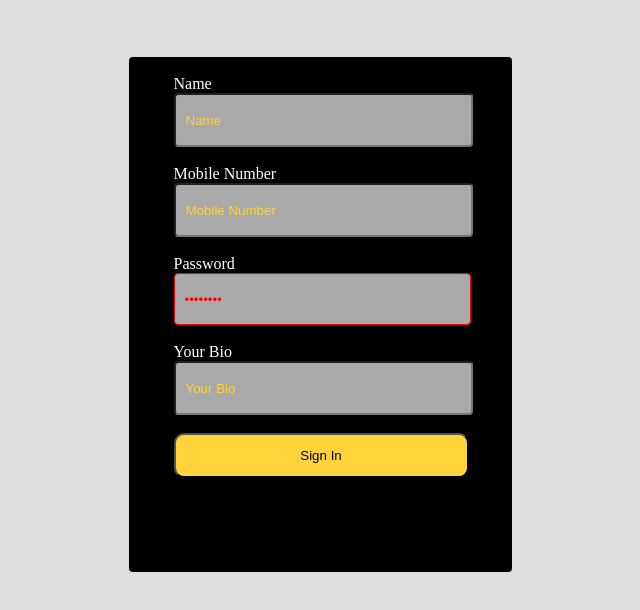
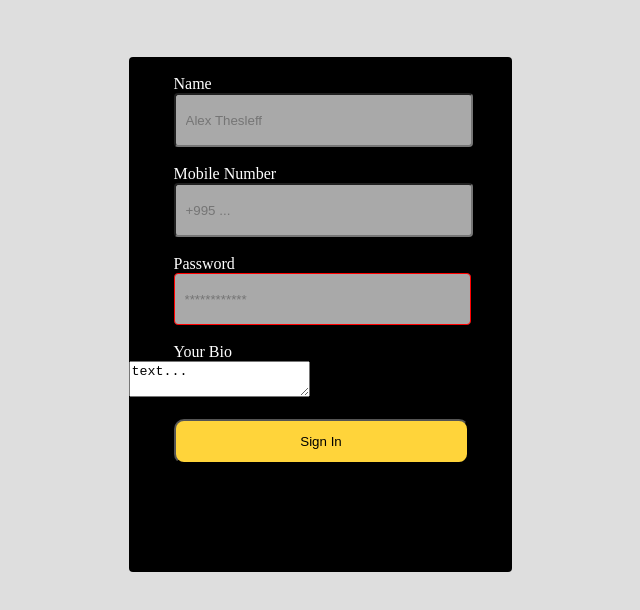
Before and after one commit to tsutskiridzemadona1234567/css--selector, a plain HTML site: page index.html in a window 1280 px wide. Shown: the whole page, without its empty margins (320-960 px from the left). Drawn offline with Linux system fonts and the light colour scheme.

Commit message:
Update index.html

```diff
--- a/index.html
+++ b/index.html
@@ -13,25 +13,25 @@
             <br>
             <label>Name</label>
             <br>
-            <input type="text" value="Name" placeholder="Alex Thesleff">
+            <input type="text" placeholder="Alex Thesleff">
         </div>
             <br>
         <div>
             <label>Mobile Number</label>
             <br>
-            <input type="text" value="Mobile Number" placeholder="+995 ...">
+            <input type="text" placeholder="+995 ...">
         </div>
         <br>
         <div>
             <label>Password</label>
             <br>
-            <input class="Password" type="Password" value="Password" placeholder="************">
+            <input class="password" type="password" placeholder="************">
         </div>
         <br>
         <div>
             <label>Your Bio</label>
             <br>
-            <input type="text" value="Your Bio " placeholder="text...">
+            <textarea >text...</textarea>
         </div>
         <br>
     <input class="submit"  type="submit" value="Sign In">
```
